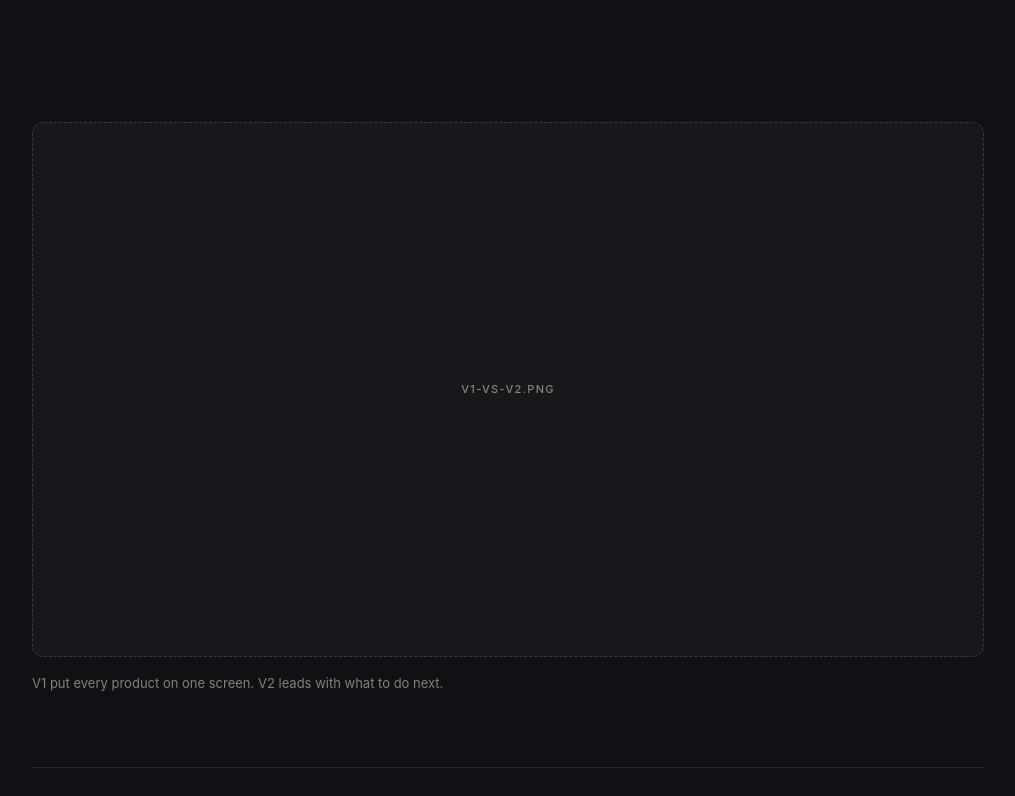
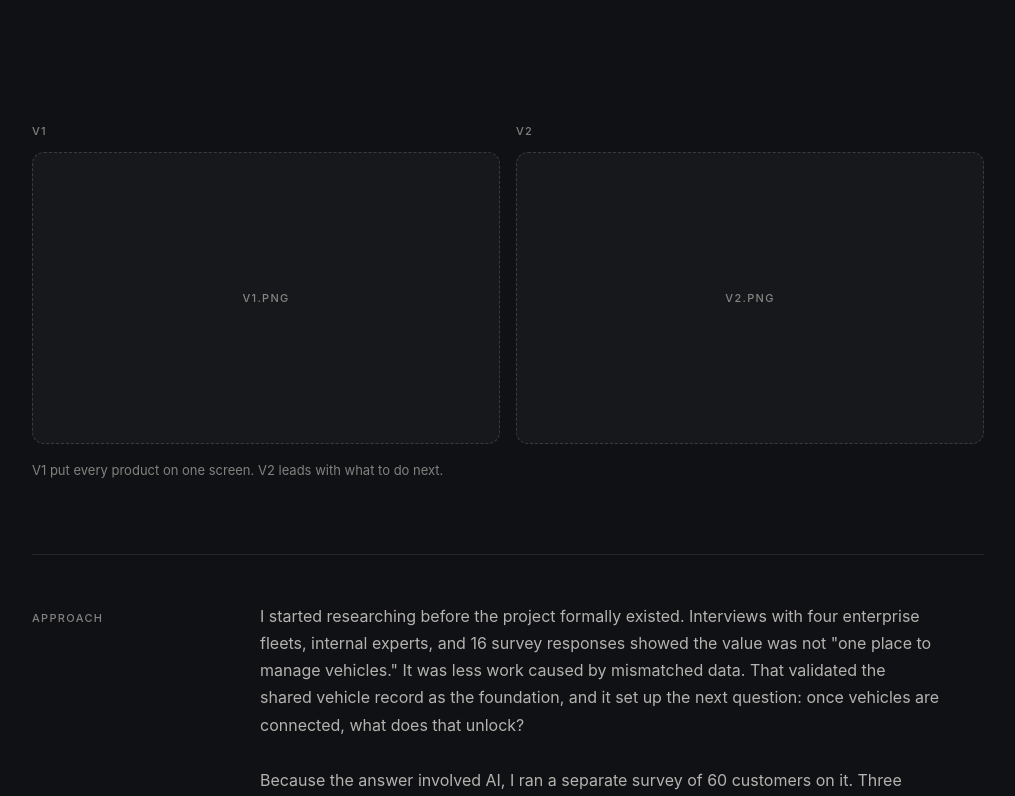
Before and after one commit to adomador/portfoliosite, a Next.js app: page /work/fleetworthy in a window 1280 px wide. Shown: the part 2204-3000 px from the top of the page, without its empty margins (132-1147 px from the left). Built offline with nearby package versions, Linux system fonts and the light colour scheme; a web font is replaced by a local one.

Commit message:
copy and stuff

```diff
--- a/app/work/fleetworthy/page.module.css
+++ b/app/work/fleetworthy/page.module.css
@@ -4,3 +4,44 @@
   height: auto;
   object-fit: contain;
 }
+
+.compare {
+  display: grid;
+  grid-template-columns: repeat(2, minmax(0, 1fr));
+  gap: 16px;
+}
+
+.compareItem {
+  display: flex;
+  flex-direction: column;
+  gap: 12px;
+  min-width: 0;
+}
+
+.compareLabel {
+  font-size: 0.6875rem;
+  font-weight: 500;
+  letter-spacing: 0.12em;
+  text-transform: uppercase;
+  color: var(--cs-ink-3);
+}
+
+.comparePlaceholder {
+  display: grid;
+  place-items: center;
+  aspect-ratio: 16 / 10;
+  border: 1px dashed color-mix(in srgb, var(--cs-ink) 16%, transparent);
+  border-radius: 12px;
+  background: var(--cs-panel);
+  font-size: 0.6875rem;
+  font-weight: 500;
+  letter-spacing: 0.12em;
+  text-transform: uppercase;
+  color: var(--cs-ink-3);
+}
+
+@media (max-width: 760px) {
+  .compare {
+    grid-template-columns: minmax(0, 1fr);
+  }
+}
--- a/app/work/fleetworthy/page.tsx
+++ b/app/work/fleetworthy/page.tsx
@@ -28,14 +28,21 @@ const DIR = '/work/fleetworthy'
 
 const HERO = {
   src: `${DIR}/hero-command-center.png`,
-  alt: 'Fleetworthy Command Center showing fleet health, a ranked list of critical action items with estimated impact, and a map of fleet events',
+  alt: 'Fleetworthy Command Center showing a ranked list of action items with severity, estimated impact, and fleet-at-a-glance metrics',
 }
 
-const PROBLEM_IMAGE = {
-  src: `${DIR}/v1-vs-v2.png`,
-  alt: 'Side by side of the V1 merged-data dashboard and the V2 ranked action list Command Center',
-  caption: 'V1 put every product on one screen. V2 leads with what to do next.',
-}
+const BEFORE_AFTER = [
+  {
+    src: `${DIR}/v1.png`,
+    alt: 'V1 Command Center: a merged dashboard of product metrics and charts with no clear next steps',
+    label: 'V1',
+  },
+  {
+    src: `${DIR}/v2.png`,
+    alt: 'V2 Command Center: a ranked list of Critical, Action Needed and Monitor items with estimated impact',
+    label: 'V2',
+  },
+] as const
 
 const APPROACH_IMAGE = {
   src: `${DIR}/causal-chain-concept.png`,
@@ -111,6 +118,44 @@ function CaseImage({
   )
 }
 
+function BeforeAfter({
+  images,
+  caption,
+}: {
+  images: readonly { src: string; alt: string; label: string }[]
+  caption: string
+}) {
+  return (
+    <CaseFigure caption={caption}>
+      <div className={styles.compare}>
+        {images.map((image) => {
+          const size = pngSize(image.src)
+          return (
+            <div key={image.src} className={styles.compareItem}>
+              <span className={styles.compareLabel}>{image.label}</span>
+              {size ? (
+                <Image
+                  src={image.src}
+                  alt={image.alt}
+                  width={size.width}
+                  height={size.height}
+                  quality={90}
+                  sizes="(max-width: 760px) 100vw, 500px"
+                  className={styles.cover}
+                />
+              ) : (
+                <div className={styles.comparePlaceholder} role="img" aria-label={image.alt}>
+                  {path.basename(image.src)}
+                </div>
+              )}
+            </div>
+          )
+        })}
+      </div>
+    </CaseFigure>
+  )
+}
+
 export default function FleetworthyCaseStudyPage() {
   const solution = toSlides(SOLUTION_SCREENS)
 
@@ -171,10 +216,9 @@ export default function FleetworthyCaseStudyPage() {
         </p>
       </CaseSection>
 
-      <CaseImage
-        src={PROBLEM_IMAGE.src}
-        alt={PROBLEM_IMAGE.alt}
-        caption={PROBLEM_IMAGE.caption}
+      <BeforeAfter
+        images={BEFORE_AFTER}
+        caption="V1 put every product on one screen. V2 leads with what to do next."
       />
 
       <CaseSection label="Approach">
@@ -229,12 +273,6 @@ export default function FleetworthyCaseStudyPage() {
       />
 
       <CaseSection label="Solution">
-        <p>
-          <strong>One vehicle record connecting every service.</strong> Customers map their vehicles
-          once, and every product&apos;s data attaches to the same truck. That makes cross-service
-          insights possible, and it gives customers a reason to finish mapping: partial mapping
-          shows them what they are&nbsp;missing.
-        </p>
         <p>
           <strong>A ranked list of actions, not a wall of metrics.</strong> Each insight gets a
           severity based on two inputs: how much of the fleet is affected, and dollars lost per
--- a/components/home/Work.module.css
+++ b/components/home/Work.module.css
@@ -19,15 +19,15 @@
 
 .visual {
   margin: clamp(30px, 4.4vh, 52px) 0 clamp(2px, 0.6vh, 8px);
-  /* The PNGs already ship with rounded corners + transparent pixels outside
-     them. A second border-radius / translucent fill here shows the page
-     through those corners as a "gap." Let the image do the framing. */
+  overflow: hidden;
+  border-radius: 12px;
 }
 
 .visualImg {
   display: block;
   width: 100%;
   height: auto;
+  border-radius: 12px;
 }
 
 .row {
--- a/lib/profile.ts
+++ b/lib/profile.ts
@@ -74,10 +74,10 @@ export const PROJECTS: Project[] = [
       'Turned a merged dashboard into a ranked list of actions for fleet managers, and surfaced 700+ sales-qualified upsell leads.',
     href: '/work/fleetworthy',
     visual: {
-      src: '/work/Fleetworthy.png',
-      alt: 'Fleetworthy command center showing fleet health, critical action items with estimated impact, and a map of fleet events',
-      width: 3808,
-      height: 2560,
+      src: '/work/fleetworthy/hero-command-center.png',
+      alt: 'Fleetworthy Command Center showing a ranked list of action items with severity, estimated impact, and fleet-at-a-glance metrics',
+      width: 3000,
+      height: 1687,
     },
   },
   {
```
Also changed, not shown: middleware.ts (+2 -6 lines), public/work/fleetworthy/hero-command-center.png (renamed from public/work/fleetworthy/Hero.png).
